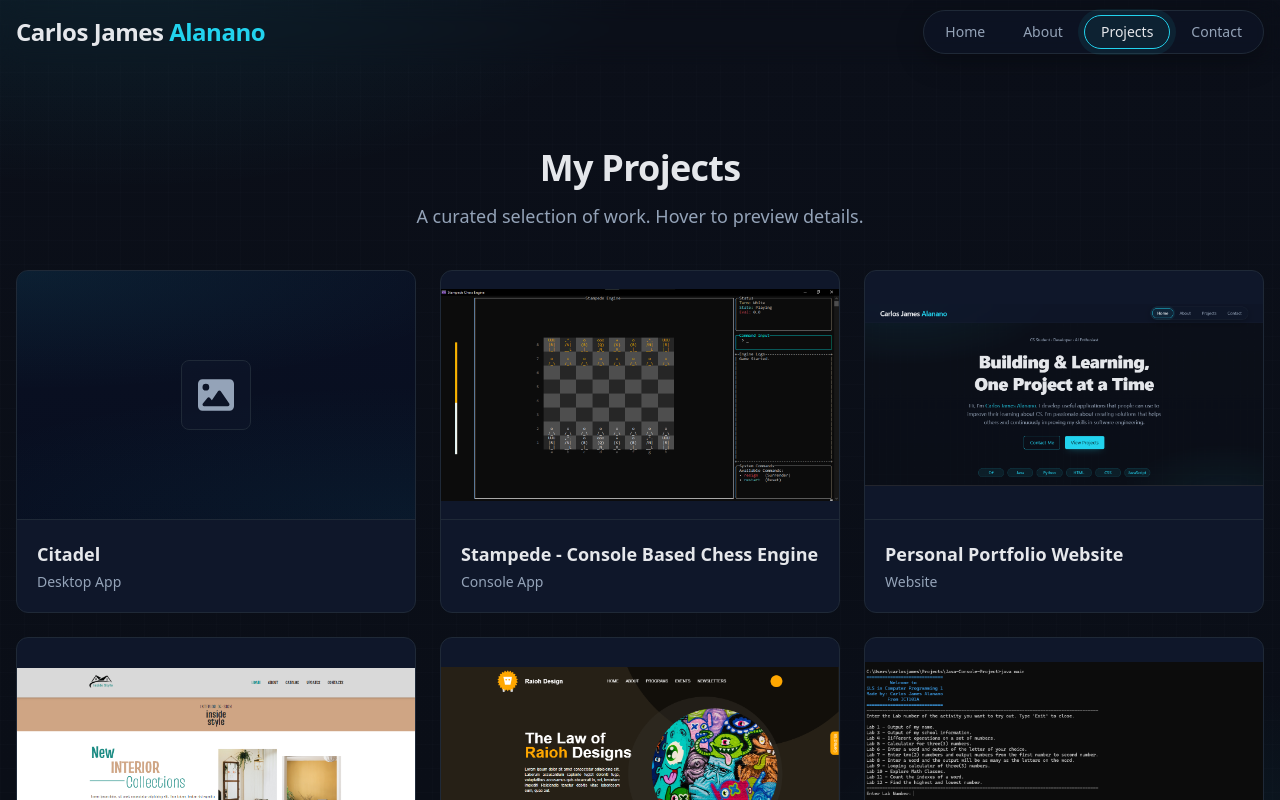
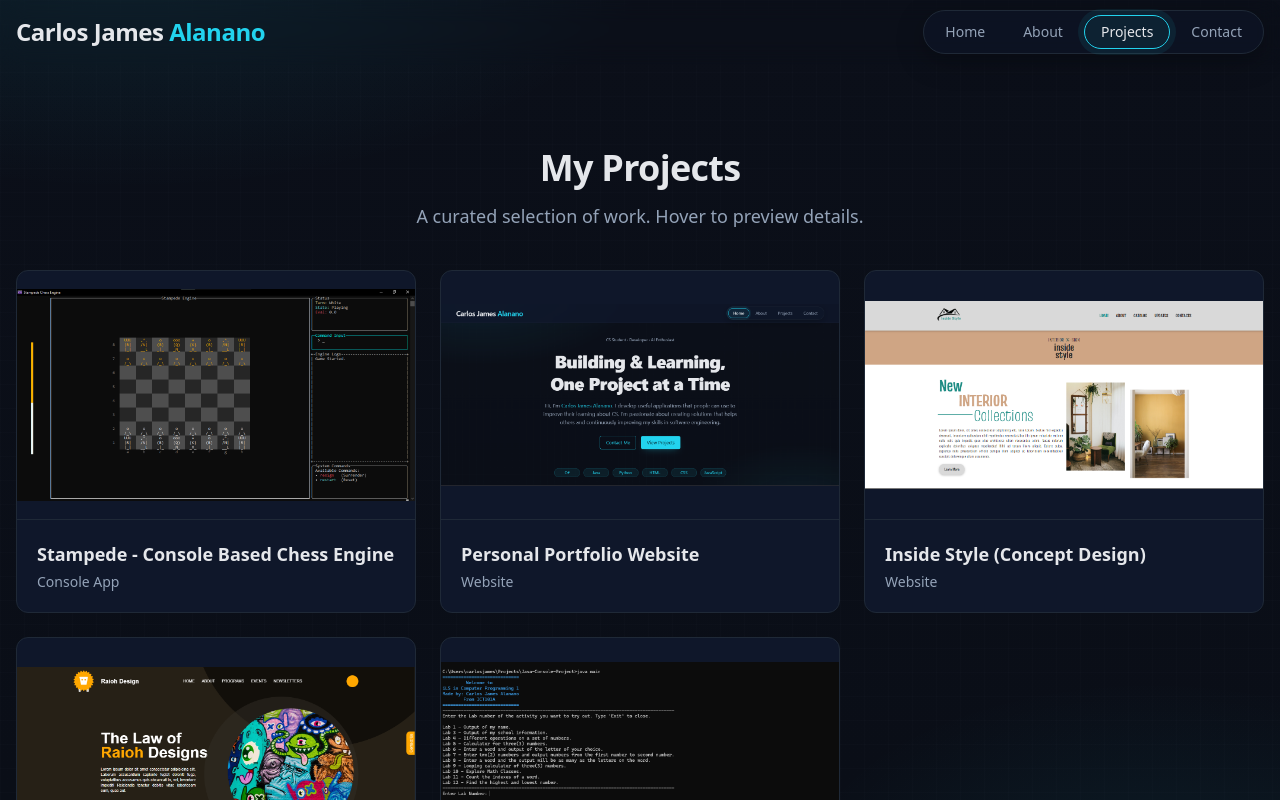
Before and after one commit to cjalanano-dev/portfolio, a React (Vite) app: page /projects in a window 1280 px wide. Shown: the top 800 px of the page. Built offline with nearby package versions, Linux system fonts and the light colour scheme; a small style sheet from the web is missing.

Commit message:
remove deprecated project citadel

```diff
--- a/src/pages/Projects.jsx
+++ b/src/pages/Projects.jsx
@@ -9,12 +9,6 @@ import first_java from "../assets/img/first_java.png";
 
 const Projects = () => {
     const projects = [
-        {
-            title: "Citadel",
-            type: "desktop",
-            brief: "A desktop application built with C# and Windows Forms serving as my personal life OS command center.",
-            repo: "https://github.com/cjalanano-dev/Citadel",
-        },
         {
             title: "Stampede - Console Based Chess Engine",
             type: "console",
```
